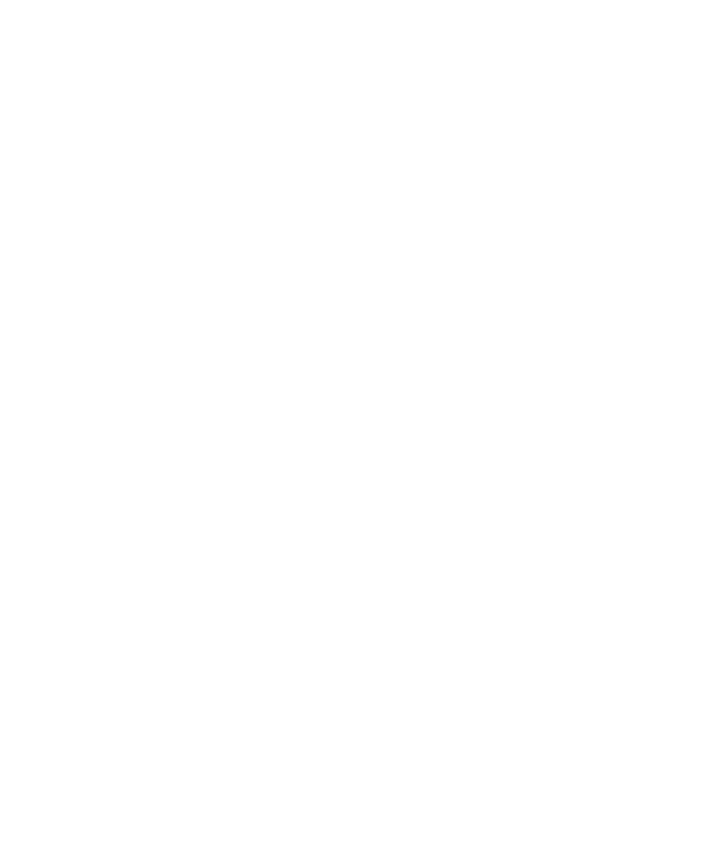
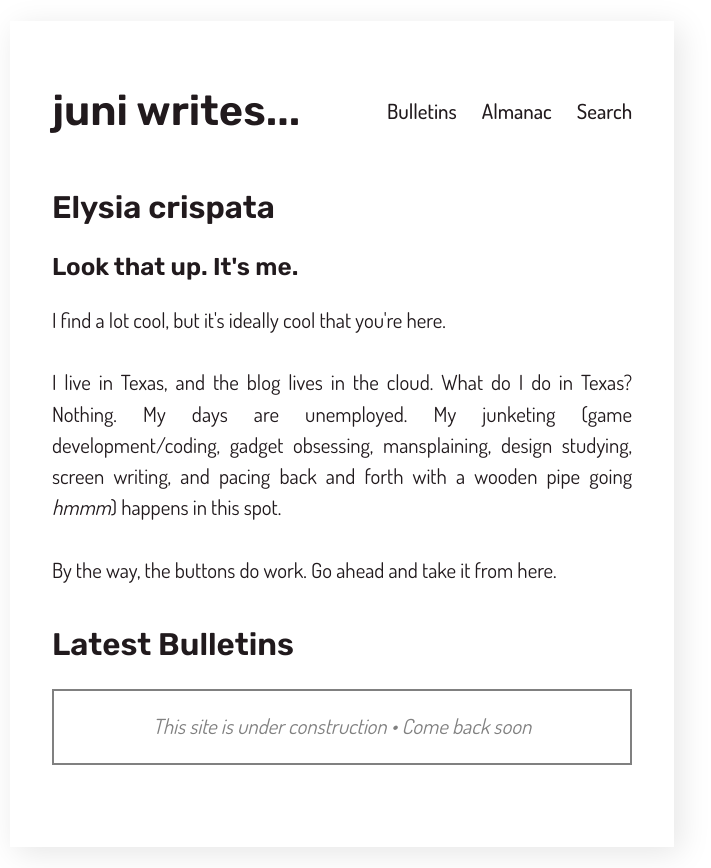
Before and after one commit to juneserrano/Juniwrites, a plain HTML site: page Index.html in a window 1280 px wide. Shown: the whole page, without its empty margins (298-1009 px from the left). Before the commit the page ends 800 px from the top, so only its background shows below. Drawn offline with Linux system fonts and the light colour scheme.

Commit message:
2nd Commit

```diff
--- a/Index.html
+++ b/Index.html
@@ -1,12 +1,43 @@
-<!Doctype html>
+<!DOCTYPE html>
 <html>
   <head>
     <meta name="viewport" content="width=device-width, initial-scale=1"/>
+    <link rel="stylesheet" href="style.css" type="text/css"/>
     <title>Juni Writes...</title>
   </head>
   <body>
-    <header></header>
-    <main></main>
-    <footer></footer>
+    <div class="shadow">
+      <header>
+      <h1>juni writes...</h1>
+      <nav>
+        <ul>
+          <li><a href="#">Bulletins</a></li>
+          <li><a href="#">Almanac</a></li>
+          <li><a href="#">Search</a></li>
+        </ul>
+      </nav>
+      </header>
+      <main>
+      <section id="about-me">
+        <h2><a href="https://en.wikipedia.org/wiki/Elysia_crispata" target="_blank">Elysia crispata</a></h2>
+          <h3>Look that up. It's me.</h3>
+          <p>I find a lot cool, but it's ideally cool that you're here.
+            <br><br>I live in Texas, and the blog lives in the cloud.
+            What do I do in Texas? Nothing. My days are unemployed.
+            My junketing (game development/coding, gadget obsessing,
+            mansplaining, design studying, screen writing, and pacing back and forth
+            with a wooden pipe going <em>hmmm</em>) happens in this spot.
+            <br><br>By the way, the buttons do work. Go ahead and take it from here.
+          </p>
+      </section>
+      <section id="latest-bulletins">
+        <h2>Latest Bulletins</h2>
+        <div>
+          <p><em>This site is under construction • Come back soon</em></p>
+        </div>
+      </section>
+      </main>
+      <footer></footer>
+    </div>
   </body>
 </html>
--- /dev/null
+++ b/style.css
@@ -0,0 +1,74 @@
+@import url('https://fonts.googleapis.com/css2?family=Dosis:wght@200..800&family=Rubik:ital,wght@0,300..900;1,300..900&display=swap');
+/*
+#
+#
+# Defaults • Defaults • Defaults • Defaults •
+#
+#
+*/
+:root{
+    --font-scale: 1.3em;--width: 705px;
+    --background-color: #fff;--text-color: #211A1D; --shadow-offset: 6px;
+    --header-font: 'Rubik', sans-serif; --text-font: 'Dosis', sans-serif;
+}
+*{box-sizing: border-box;}
+body{
+    background-color: var(--background-color); color: var(--text-color);
+    margin: auto; padding: 1em;
+    max-width: var(--width); font-size: var(--font-scale);
+}
+.shadow{box-shadow: var(--shadow-offset) var(--shadow-offset) 30px rgba(0, 0, 0, 0.1); padding: 1.8em 2em 2em 2em;}
+p{line-height: 1.5; word-break: break-word; text-align: justify; font-family: var(--text-font);}
+a{font-family: var(--text-font);}
+h1, h2, h3, h4, h5, h6{font-family: var(--header-font); font-weight: 600;}
+/*
+#
+#
+# Navigation • Navigation • Navigation • Navigation •
+#
+#
+*/
+header{display: flex; align-items: center; justify-content: space-between;}
+nav ul{display: flex; list-style: none; text-decoration: none;}
+nav li{margin-left: 25px;}
+nav a{text-decoration: none; color: var(--text-color); font-weight: 500;}
+/*
+#
+#
+# Main body • Main body • Main body • Maind body •
+#
+#
+*/
+section{margin-bottom: 40px;}
+
+#about-me h2 a{text-decoration: none; color: var(--text-color); font-family: var(--header-font);}
+
+#latest-bulletins div{border: 2px solid gray;}
+#latest-bulletins p{text-align: center; color: gray;}
+
+
+
+/*
+#
+#
+# Media Queries • Media Queries • Media Queries •
+#
+#
+*/
+@media screen and (max-width: 710px) {
+    /*
+    #
+    # Defaults • Defaults • Defaults
+    #
+    */
+
+    /*
+    #
+    # Navigation • Navigation •
+    #
+    */
+    header{display: block; margin-top: 1em; margin-bottom: 2.2em;}
+    header h1{text-align: center; margin-left: 5px;}
+    nav ul{display: flex; justify-content: space-evenly;}
+    nav li{margin-left: 0; margin-right: 25px;}
+}
```
